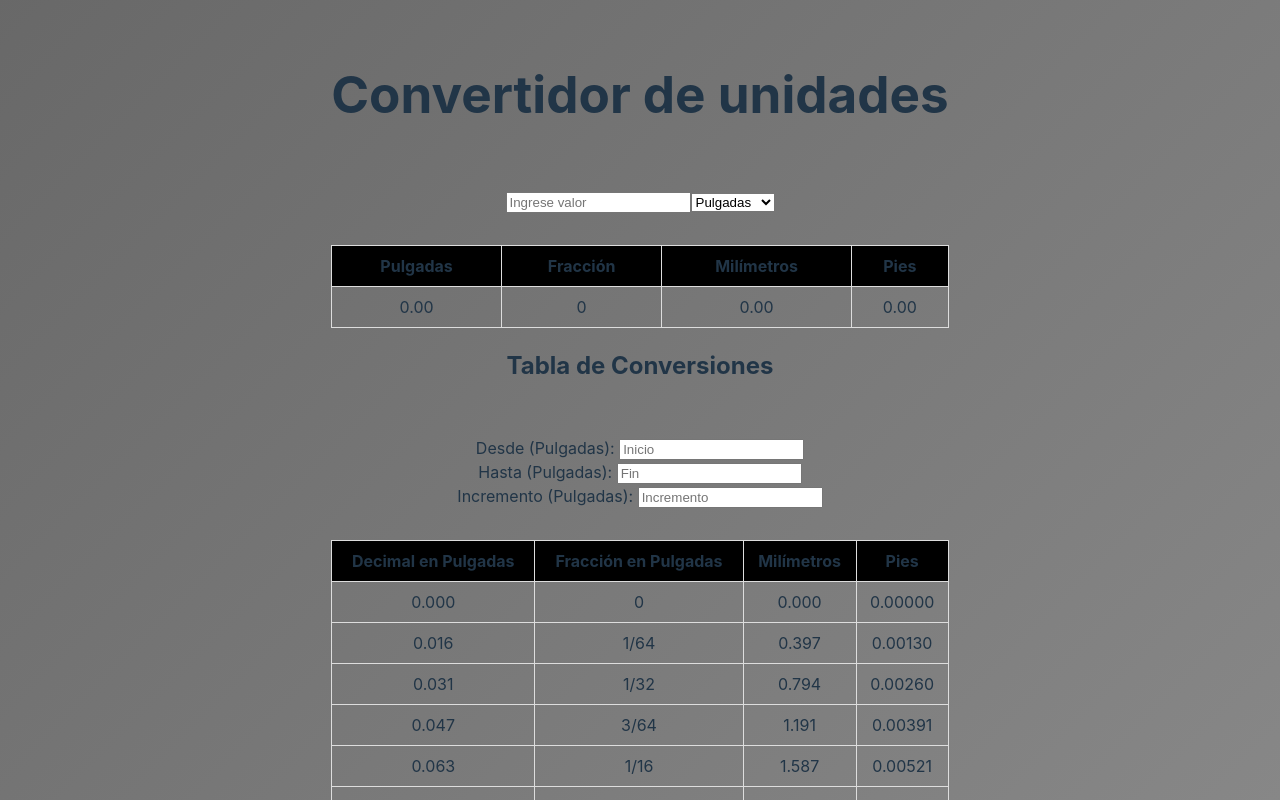
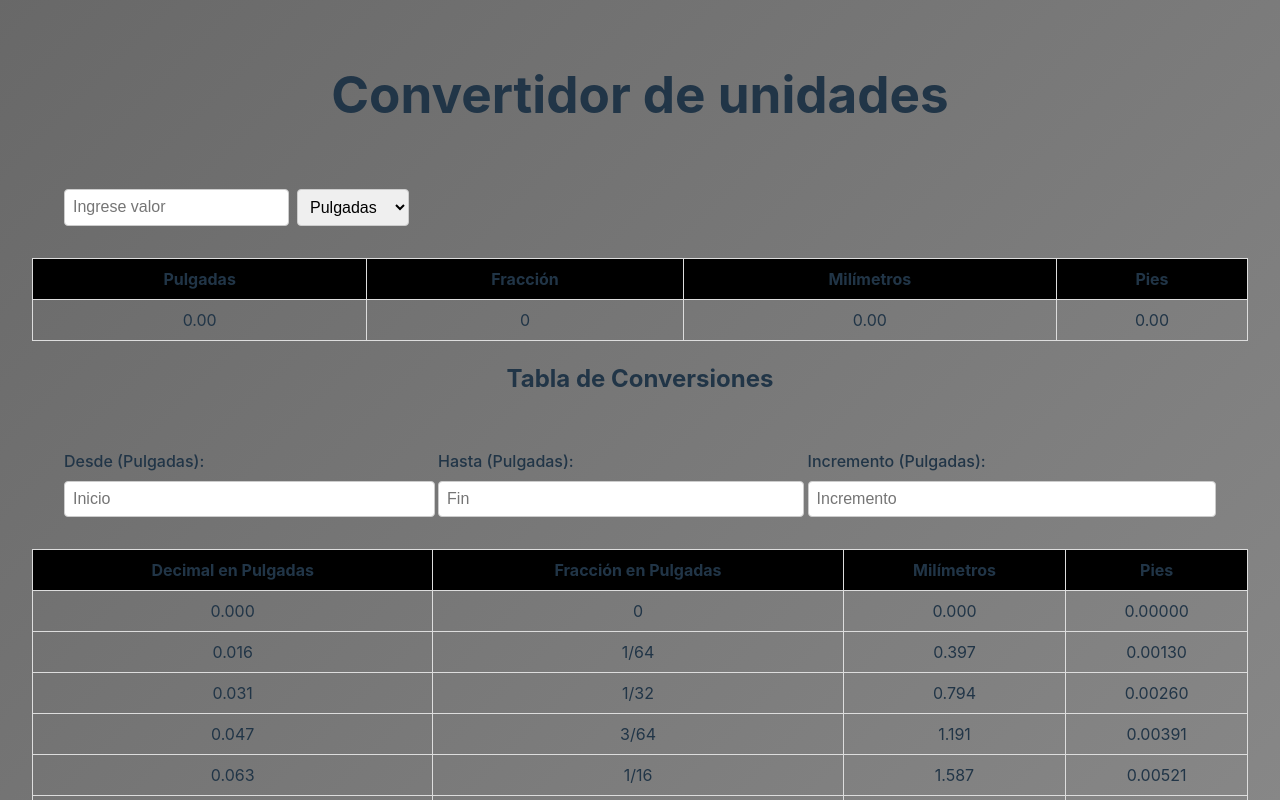
Before and after one commit to Programer-001/Tabla_conversora, a React (Vite) app: page / in a window 1280 px wide. Shown: the top 800 px of the page. Built offline with nearby package versions, Linux system fonts and the light colour scheme.

Commit message:
se cambio interfaz

```diff
--- a/src/App.css
+++ b/src/App.css
@@ -32,8 +32,53 @@ table tbody tr:hover {
 
 .card {
   padding: 2em;
+  display: flex; /* Cambia el contenedor a un contenedor flexible */
+  gap: 0.2em; /* Opcional: agrega espacio entre los inputs */
+}
+.Entradas {
+  display: flex;
+  flex-wrap: wrap; /* Permite que los elementos se ajusten cuando el espacio es pequeño */
+  gap: 0.5em; /* Espacio entre el label y el input */
+}
+
+.Entradas label {
+  font-size: 1rem; /* Tamaño del texto del label */
+  font-weight: 500; /* Peso del texto del label */
+}
+
+.Entradas input {
+  padding: 0.5em; /* Espacio dentro del input */
+  font-size: 1rem; /* Tamaño del texto del input */
+  border: 1px solid #ccc; /* Borde del input */
+  border-radius: 4px; /* Bordes redondeados del input */
+}
+.Entradas select {
+  padding: 0.5em; /* Espacio dentro del input */
+  font-size: 1rem; /* Tamaño del texto del input */
+  border: 1px solid #ccc; /* Borde del input */
+  border-radius: 4px; /* Bordes redondeados del input */
+}
+
+.Entradas input,
+.Entradas select {
+  flex: 1; /* Hace que ambos elementos ocupen el mismo espacio */
+  padding: 0.5em;
+  font-size: 1rem;
 }
 
 .read-the-docs {
   color: #888;
 }
+/* Media query para pantallas pequeñas (móviles) */
+@media (max-width: 768px) {
+  .card {
+    display: block; /* Cambiar a columna en pantallas pequeñas */
+  }
+}
+
+/* Media query para pantallas grandes (tabletas y escritorios) */
+@media (min-width: 769px) {
+  .card {
+    display: flex; /* Mantener la fila en pantallas grandes */
+  }
+}
--- a/src/App.tsx
+++ b/src/App.tsx
@@ -111,6 +111,7 @@ function App() {
 
       {/* Conversor de unidades */}
       <div className="card">
+        <div className="Entradas">
           <input
             type="number"
             onChange={(e) => setValue(Number(e.target.value))}
@@ -126,6 +127,7 @@ function App() {
             <option value="millimeters">Milímetros</option>
             <option value="feet">Pies</option>
           </select>
+        </div>
       </div>
 
       {/* Tabla de conversiones del conversor */}
@@ -151,7 +153,7 @@ function App() {
       {/* Tabla dinámica de conversiones (1/64 de pulgada a 1) */}
       <h2>Tabla de Conversiones</h2>
       <div className="card">
-        <div>
+        <div className="Entradas">
           <label htmlFor="start">Desde (Pulgadas): </label>
           <input
             id="start"
@@ -163,7 +165,7 @@ function App() {
             placeholder="Inicio"
           />
         </div>
-        <div>
+        <div className="Entradas">
           <label htmlFor="end">Hasta (Pulgadas): </label>
           <input
             id="end"
@@ -175,7 +177,7 @@ function App() {
             placeholder="Fin"
           />
         </div>
-        <div>
+        <div className="Entradas">
           <label htmlFor="step">Incremento (Pulgadas): </label>
           <input
             id="step"
```
Lines whose indentation alone changed are shown as unchanged.
